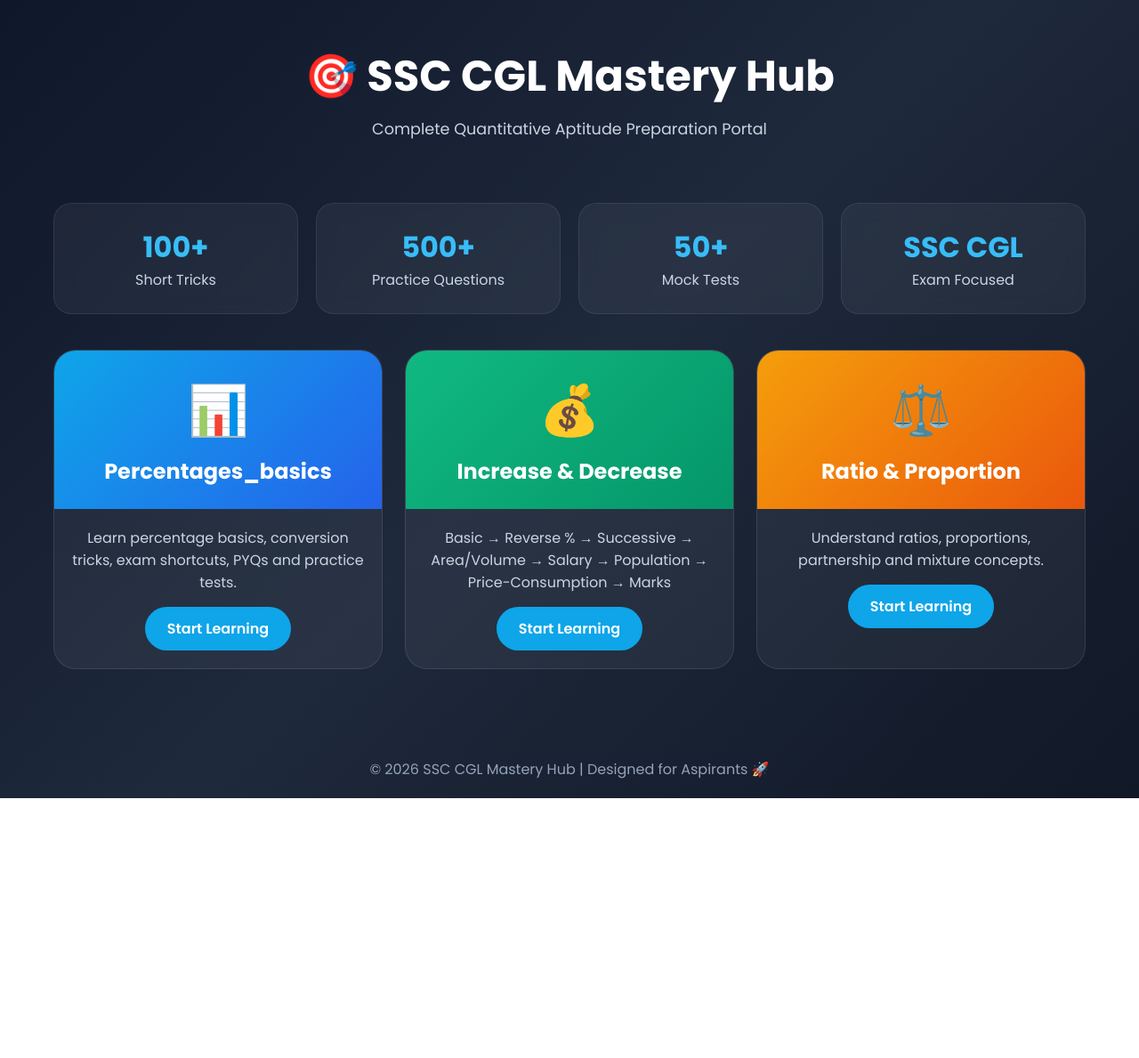
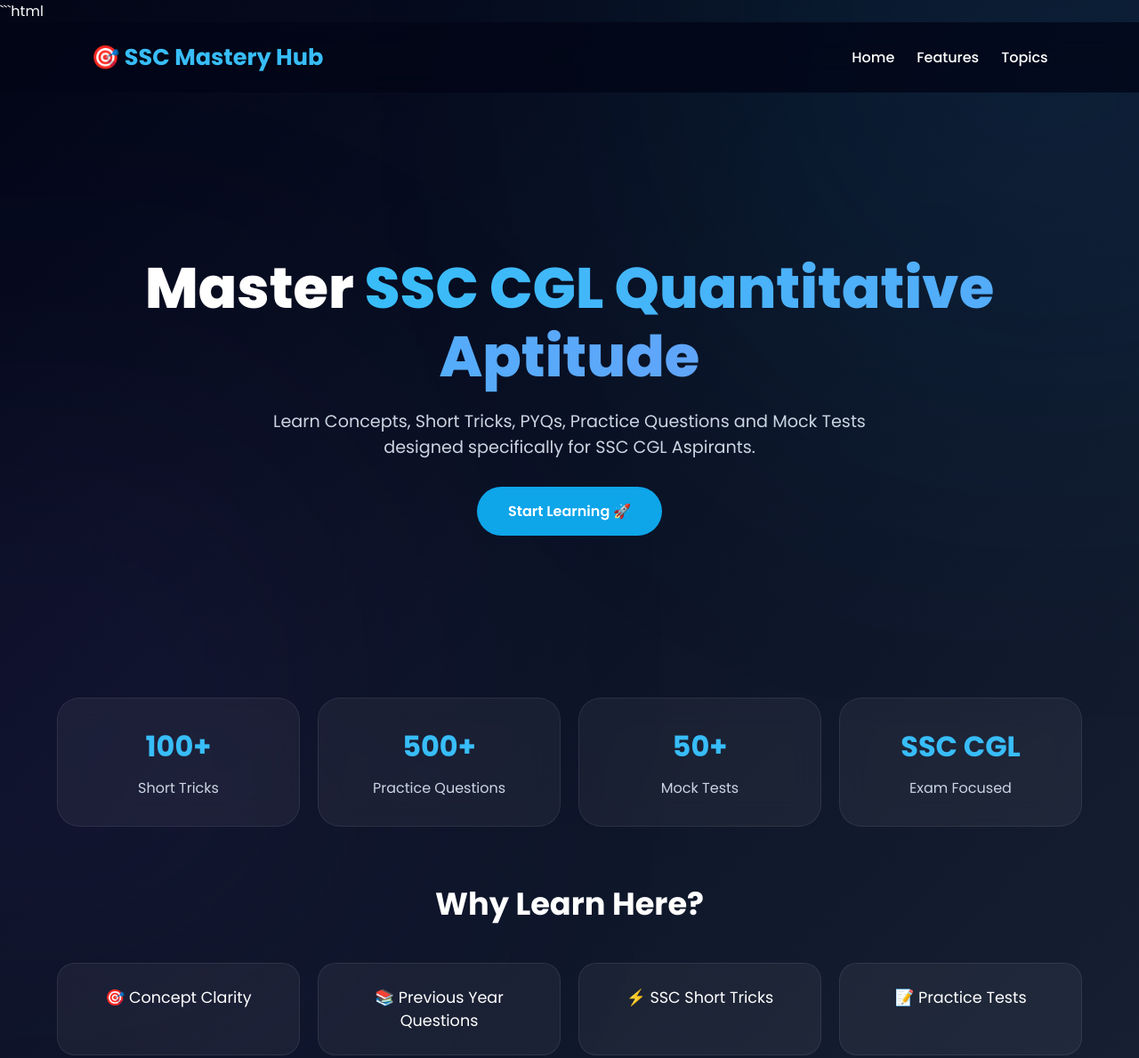
Before and after one commit to srinussc/percentages, a plain HTML site: page index.html in a window 1280 px wide. Shown: the top 1189 px of the page at 89% size. Before the commit the page ends 897 px from the top, so only its background shows below. Drawn offline with Linux system fonts and the light colour scheme.

Commit message:
Update index.html

````diff
--- a/index.html
+++ b/index.html
@@ -1,11 +1,13 @@
+```html
 <!DOCTYPE html>
 <html lang="en">
 <head>
 <meta charset="UTF-8">
 <meta name="viewport" content="width=device-width, initial-scale=1.0">
+
 <title>SSC CGL Mastery Hub</title>
 
-<link href="https://fonts.googleapis.com/css2?family=Poppins:wght@300;400;500;600;700&display=swap" rel="stylesheet">
+<link href="https://fonts.googleapis.com/css2?family=Poppins:wght@300;400;500;600;700;800&display=swap" rel="stylesheet">
 
 <style>
 
@@ -14,121 +16,225 @@
 padding:0;
 box-sizing:border-box;
 font-family:'Poppins',sans-serif;
+scroll-behavior:smooth;
 }
 
 body{
-    background:linear-gradient(135deg,#0f172a,#1e293b,#111827);
-    min-height:100vh;
+background:linear-gradient(135deg,#020617,#0f172a,#1e293b);
 color:white;
+overflow-x:hidden;
 }
 
-header{
-    text-align:center;
-    padding:50px 20px;
+body::before{
+content:'';
+position:fixed;
+width:600px;
+height:600px;
+background:#0ea5e9;
+filter:blur(220px);
+opacity:.15;
+top:-250px;
+right:-200px;
+z-index:-1;
 }
 
-header h1{
-    font-size:3rem;
-    font-weight:700;
-    margin-bottom:10px;
+body::after{
+content:'';
+position:fixed;
+width:500px;
+height:500px;
+background:#8b5cf6;
+filter:blur(220px);
+opacity:.15;
+bottom:-250px;
+left:-200px;
+z-index:-1;
 }
 
-header p{
-    color:#cbd5e1;
-    font-size:1.1rem;
+/* NAVBAR */
+
+nav{
+display:flex;
+justify-content:space-between;
+align-items:center;
+padding:20px 8%;
+backdrop-filter:blur(15px);
+position:sticky;
+top:0;
+background:rgba(2,6,23,.8);
+z-index:100;
 }
 
+.logo{
+font-size:1.6rem;
+font-weight:700;
+color:#38bdf8;
+}
+
+.menu{
+display:flex;
+gap:25px;
+}
+
+.menu a{
+color:white;
+text-decoration:none;
+font-weight:500;
+transition:.3s;
+}
+
+.menu a:hover{
+color:#38bdf8;
+}
+
+/* HERO */
+
 .hero{
+min-height:85vh;
+display:flex;
+align-items:center;
+justify-content:center;
+text-align:center;
+padding:40px 20px;
+}
+
+.hero-content h1{
+font-size:4rem;
+font-weight:800;
+line-height:1.2;
+margin-bottom:20px;
+}
+
+.hero-content span{
+background:linear-gradient(90deg,#38bdf8,#60a5fa);
+-webkit-background-clip:text;
+-webkit-text-fill-color:transparent;
+}
+
+.hero-content p{
+max-width:700px;
+margin:auto;
+color:#cbd5e1;
+font-size:1.2rem;
+margin-bottom:30px;
+}
+
+.btn{
+display:inline-block;
+padding:15px 35px;
+background:#0ea5e9;
+color:white;
+text-decoration:none;
+border-radius:50px;
+font-weight:600;
+transition:.3s;
+}
+
+.btn:hover{
+transform:translateY(-3px);
+background:#0284c7;
+}
+
+/* STATS */
+
+.container{
+width:90%;
 max-width:1200px;
 margin:auto;
-    padding:20px;
 }
 
 .stats{
 display:grid;
 grid-template-columns:repeat(auto-fit,minmax(220px,1fr));
 gap:20px;
-    margin-bottom:40px;
+margin-bottom:60px;
 }
 
 .stat-card{
-    background:rgba(255,255,255,0.05);
-    backdrop-filter:blur(10px);
-    border:1px solid rgba(255,255,255,0.08);
-    border-radius:20px;
-    padding:25px;
+background:rgba(255,255,255,.05);
+border:1px solid rgba(255,255,255,.08);
+backdrop-filter:blur(15px);
+padding:30px;
+border-radius:25px;
 text-align:center;
 transition:.3s;
 }
 
 .stat-card:hover{
-    transform:translateY(-5px);
+transform:translateY(-8px);
 }
 
 .stat-card h2{
 font-size:2rem;
 color:#38bdf8;
+margin-bottom:10px;
 }
 
 .stat-card p{
 color:#cbd5e1;
 }
 
+/* FEATURES */
+
+.section-title{
+text-align:center;
+font-size:2.2rem;
+margin-bottom:40px;
+}
+
+.features{
+display:grid;
+grid-template-columns:repeat(auto-fit,minmax(250px,1fr));
+gap:20px;
+margin-bottom:70px;
+}
+
+.feature{
+background:rgba(255,255,255,.05);
+padding:25px;
+border-radius:20px;
+text-align:center;
+border:1px solid rgba(255,255,255,.08);
+font-size:1.1rem;
+transition:.3s;
+}
+
+.feature:hover{
+transform:translateY(-5px);
+}
+
+/* TOPICS */
+
 .topics{
 display:grid;
-    grid-template-columns:repeat(auto-fit,minmax(280px,1fr));
-    gap:25px;
+grid-template-columns:repeat(auto-fit,minmax(320px,1fr));
+gap:30px;
+margin-bottom:80px;
 }
 
 .card{
-    background:rgba(255,255,255,0.05);
-    border:1px solid rgba(255,255,255,0.1);
-    border-radius:25px;
+background:rgba(255,255,255,.05);
+border:1px solid rgba(255,255,255,.08);
+border-radius:30px;
 overflow:hidden;
 transition:.4s;
 }
 
 .card:hover{
-    transform:translateY(-8px);
-    box-shadow:0 20px 40px rgba(0,0,0,.3);
+transform:translateY(-10px);
+box-shadow:0 25px 50px rgba(0,0,0,.35);
 }
 
 .card-header{
-    padding:25px;
+padding:35px;
 text-align:center;
-}
-
-.card-header h2{
-    margin-top:10px;
-}
-
-.card-body{
-    padding:20px;
-    color:#cbd5e1;
-    text-align:center;
-}
-
-.card a{
-    display:inline-block;
-    margin-top:15px;
-    text-decoration:none;
-    background:#0ea5e9;
-    color:white;
-    padding:12px 25px;
-    border-radius:50px;
-    font-weight:600;
-    transition:.3s;
-}
-
-.card a:hover{
-    background:#0284c7;
 }
 
 .percentages{
 background:linear-gradient(135deg,#0ea5e9,#2563eb);
 }
 
-.profit{
+.increase{
 background:linear-gradient(135deg,#10b981,#059669);
 }
 
@@ -137,14 +243,59 @@ header p{
 }
 
 .icon{
-    font-size:55px;
+font-size:60px;
+margin-bottom:15px;
 }
 
+.card-body{
+padding:25px;
+}
+
+.card-body ul{
+list-style:none;
+margin-bottom:20px;
+}
+
+.card-body ul li{
+padding:8px 0;
+color:#cbd5e1;
+}
+
+.card-body a{
+display:inline-block;
+background:#0ea5e9;
+padding:12px 25px;
+border-radius:50px;
+text-decoration:none;
+color:white;
+font-weight:600;
+}
+
+.card-body a:hover{
+background:#0284c7;
+}
+
+/* FOOTER */
+
 footer{
+padding:40px;
 text-align:center;
-    margin-top:60px;
-    padding:20px;
 color:#94a3b8;
+border-top:1px solid rgba(255,255,255,.08);
+}
+
+/* MOBILE */
+
+@media(max-width:768px){
+
+.hero-content h1{
+font-size:2.5rem;
+}
+
+.menu{
+display:none;
+}
+
 }
 
 </style>
@@ -152,12 +303,36 @@ footer{
 
 <body>
 
-<header>
-    <h1>🎯 SSC CGL Mastery Hub</h1>
-    <p>Complete Quantitative Aptitude Preparation Portal</p>
-</header>
+<nav>
+<div class="logo">🎯 SSC Mastery Hub</div>
 
-<div class="hero">
+<div class="menu">
+<a href="#">Home</a>
+<a href="#features">Features</a>
+<a href="#topics">Topics</a>
+</div>
+</nav>
+
+<section class="hero">
+<div class="hero-content">
+
+<h1>
+Master <span>SSC CGL Quantitative Aptitude</span>
+</h1>
+
+<p>
+Learn Concepts, Short Tricks, PYQs, Practice Questions and
+Mock Tests designed specifically for SSC CGL Aspirants.
+</p>
+
+<a href="#topics" class="btn">
+Start Learning 🚀
+</a>
+
+</div>
+</section>
+
+<div class="container">
 
 <div class="stats">
 
@@ -183,47 +358,112 @@ footer{
 
 </div>
 
+<h2 class="section-title" id="features">
+Why Learn Here?
+</h2>
+
+<div class="features">
+
+<div class="feature">
+🎯 Concept Clarity
+</div>
+
+<div class="feature">
+📚 Previous Year Questions
+</div>
+
+<div class="feature">
+⚡ SSC Short Tricks
+</div>
+
+<div class="feature">
+📝 Practice Tests
+</div>
+
+</div>
+
+<h2 class="section-title" id="topics">
+Mathematics Topics
+</h2>
+
 <div class="topics">
 
+<!-- Percentages -->
+
 <div class="card">
+
 <div class="card-header percentages">
 <div class="icon">📊</div>
-                <h2>Percentages_basics</h2>
+<h2>Percentages</h2>
 </div>
 
 <div class="card-body">
-                Learn percentage basics, conversion tricks,
-                exam shortcuts, PYQs and practice tests.
-                <br>
-                <a href="percentages_basics/">Start Learning</a>
-            </div>
+
+<ul>
+<li>✓ Percentage Basics</li>
+<li>✓ Fraction Conversion</li>
+<li>✓ Shortcut Tricks</li>
+<li>✓ SSC PYQs</li>
+</ul>
+
+<a href="percentages_basics/">
+Start Learning
+</a>
+
 </div>
 
+</div>
+
+<!-- Increase & Decrease -->
+
 <div class="card">
-            <div class="card-header profit">
-                <div class="icon">💰</div>
+
+<div class="card-header increase">
+<div class="icon">📈</div>
 <h2>Increase & Decrease</h2>
 </div>
 
 <div class="card-body">
-                Basic → Reverse % → Successive → Area/Volume → Salary → Population → Price-Consumption → Marks
-                <br>
-                <a href="Increase & Decrease/">Start Learning</a>
-            </div>
+
+<ul>
+<li>✓ Basic Concepts</li>
+<li>✓ Reverse Percentage</li>
+<li>✓ Successive Changes</li>
+<li>✓ Area & Volume</li>
+</ul>
+
+<a href="Increase & Decrease/">
+Start Learning
+</a>
+
 </div>
 
+</div>
+
+<!-- Ratio -->
+
 <div class="card">
+
 <div class="card-header ratio">
 <div class="icon">⚖️</div>
 <h2>Ratio & Proportion</h2>
 </div>
 
 <div class="card-body">
-                Understand ratios, proportions,
-                partnership and mixture concepts.
-                <br>
-                <a href="ratio/">Start Learning</a>
+
+<ul>
+<li>✓ Ratio Basics</li>
+<li>✓ Proportion</li>
+<li>✓ Mixtures</li>
+<li>✓ Partnership</li>
+</ul>
+
+<a href="ratio/">
+Start Learning
+</a>
+
 </div>
+
 </div>
 
 </div>
@@ -231,8 +471,9 @@ footer{
 </div>
 
 <footer>
-    © 2026 SSC CGL Mastery Hub | Designed for Aspirants 🚀
+© 2026 SSC CGL Mastery Hub | Designed for SSC Aspirants 🚀
 </footer>
 
 </body>
 </html>
+```
````
Lines whose indentation alone changed are shown as unchanged.
